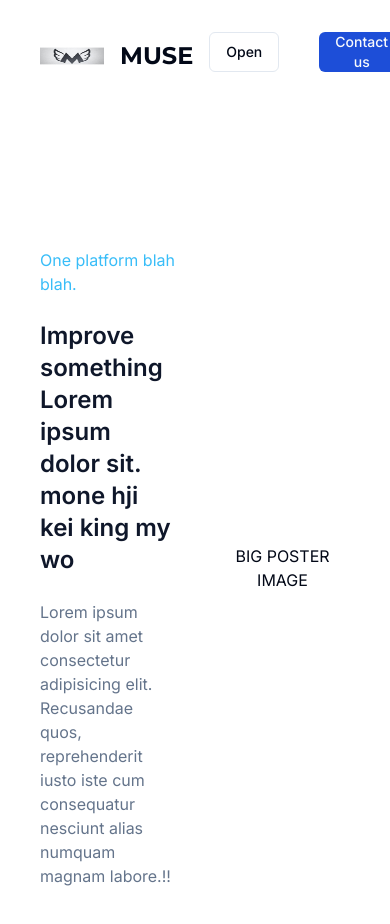
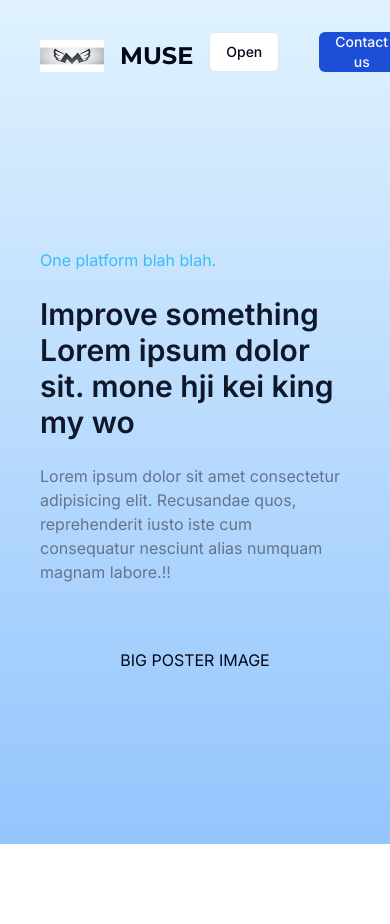
Before and after one commit to JsIqbal/muse, a Next.js app: page / in a window 390 px wide. Shown: the top 924 px of the page. After the commit the page ends 844 px from the top, so only its background shows below. Built offline with nearby package versions, Linux system fonts and the light colour scheme.

Commit message:
Upgraded the hero section

```diff
--- a/app/layout.js
+++ b/app/layout.js
@@ -13,7 +13,7 @@ export const metadata = {
 export default function RootLayout({ children }) {
   return (
     <html lang="en">
-      <body className={cn(inter.className, "px-6 md:px-10 lg:px-[7%] xl:px-[10%] 2xl:px-[20%] h-full w-full justify-center items-start")}>
+      <body className={cn(inter.className, " bg-gradient-to-b from-sky-100 to-blue-300 px-6 md:px-10 lg:px-[7%] xl:px-[10%] 2xl:px-[17%] h-screen w-screen justify-center items-start")}>
         <Navbar />
         <main>{children}</main>
 
--- a/components/hero.jsx
+++ b/components/hero.jsx
@@ -2,10 +2,10 @@ import React from "react";
 
 const Hero = () => {
   return (
-    <div className="my-20 flex p-4 gap-10 w-full justify-between items-center">
-      <div className="flex flex-col gap-6 w-[50%] h-full">
+    <div className="my-20 flex md:flex-row flex-col p-4 gap-16 w-full md:justify-between justify-center items-center">
+      <div className="flex flex-col gap-6 md:w-[45%] w-full h-full">
         <p className="text-sky-400">One platform blah blah.</p>
-        <h2 className="text-2xl lg:text-3xl text-slate-900 font-semibold">
+        <h2 className="text-3xl  text-slate-900 font-semibold">
           Improve something Lorem ipsum dolor sit. mone hji kei king my wo
         </h2>
         <p className="text-muted-foreground">
@@ -14,7 +14,7 @@ const Hero = () => {
           magnam labore.!!
         </p>
       </div>
-      <div className="relative w-[50%] h-full text-center align-middle">BIG POSTER IMAGE</div>
+      <div className="relative md:w-[55%] w-full h-full text-center align-middle">BIG POSTER IMAGE</div>
     </div>
   );
 };
```
